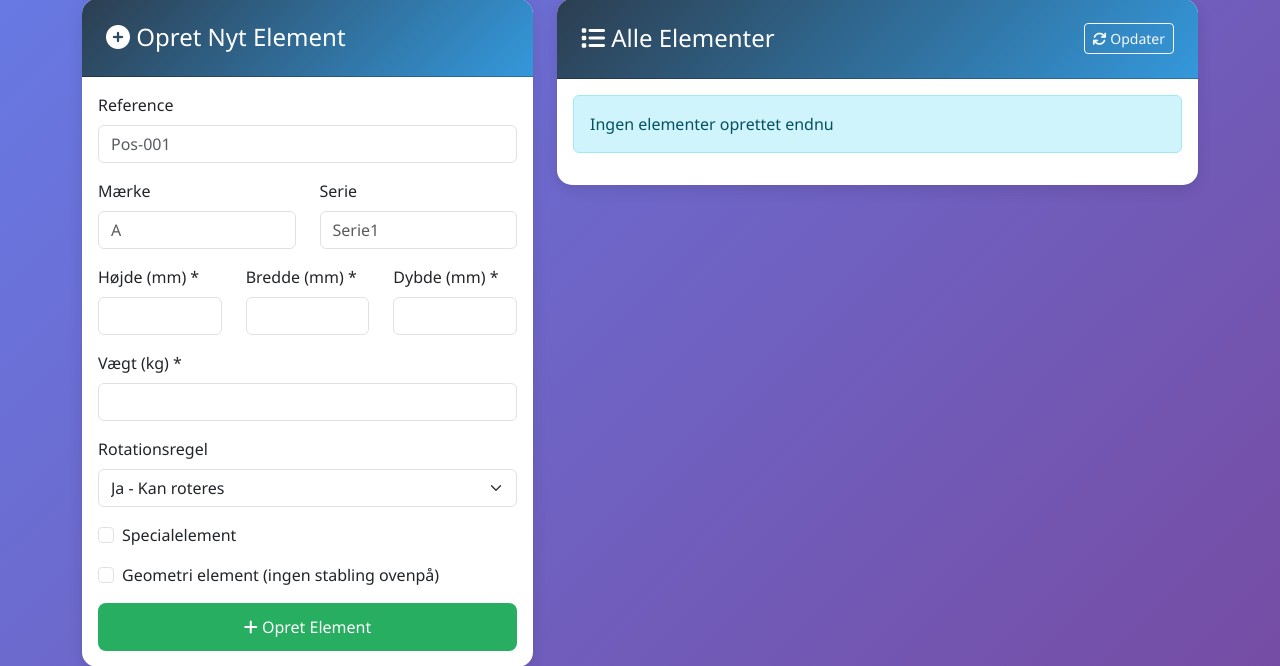
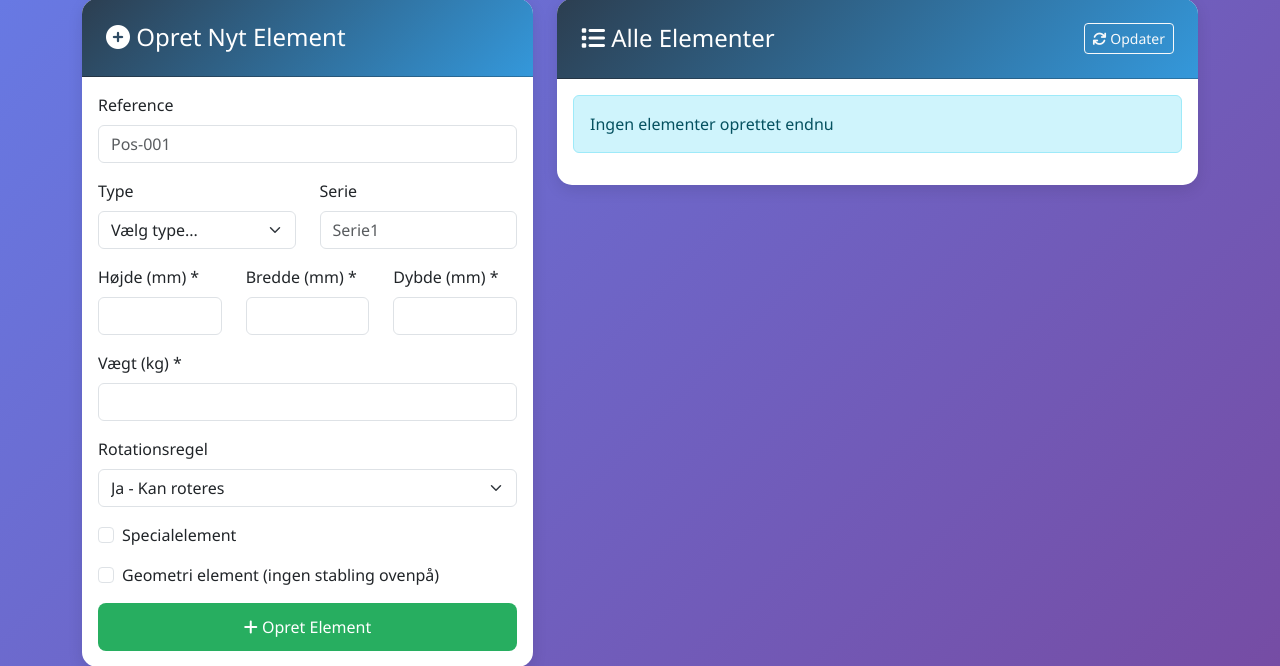
Before and after one commit to Morno01/Eksamen-Acies-case, an ASP.NET Core app: page /Home/Elementer in a window 1280 px wide. Shown: the part 215-881 px from the top of the page. Run offline with ASP.NET Core 8, Linux system fonts and the light colour scheme; data that the repository does not hold is empty; some libraries are stand-ins or nearby versions.

Commit message:
Ændr Mærke til Type (Dør/Vindue) i Element model
VIGTIG: KRÆVER NY MIGRATION - Kør:
  dotnet ef migrations add ChangeMaerkeToType
  dotnet ef database update

Ændringer:
✅ Element.Maerke → Element.Type (Dør/Vindue klassifikation)
✅ Dropdown i Elementer view med Dør og Vindue valg
✅ Opdateret sorteringslogik i ElementSorteringHelper
✅ Opdateret seed data i PalleOptimeringContext
✅ Opdateret default værdi i PalleOptimeringSettings

Dette opfylder krav #6 fra brugerens liste om at ændre
Mærke til Type for at angive om elementet er dør eller vindue.

```diff
--- a/MyProject/Data/PalleOptimeringContext.cs
+++ b/MyProject/Data/PalleOptimeringContext.cs
@@ -127,7 +127,7 @@ namespace MyProject.Data
                     TilladStablingOpTilMaksElementVaegt = 70m,
                     TillaegMonteringAfEndeplade = 20,
                     Aktiv = true,
-                    SorteringsPrioritering = "Maerke,Specialelement,Pallestorrelse,Elementstorrelse,Vaegt,Serie",
+                    SorteringsPrioritering = "Type,Specialelement,Pallestorrelse,Elementstorrelse,Vaegt,Serie",
                     PlacerLaengsteElementerYderst = true,
                     MaksBalanceVaerdi = 100m
                 }
--- a/MyProject/Models/Element.cs
+++ b/MyProject/Models/Element.cs
@@ -17,10 +17,10 @@ namespace MyProject.Models
         public string? Reference { get; set; }
 
         /// <summary>
-        /// Mærke for gruppering af elementer (optimeringsklump)
+        /// Type af element: Dør eller Vindue
         /// </summary>
-        [StringLength(100)]
-        public string? Maerke { get; set; }
+        [StringLength(50)]
+        public string? Type { get; set; }
 
         /// <summary>
         /// Serie (produktions batch)
--- a/MyProject/Models/PalleOptimeringSettings.cs
+++ b/MyProject/Models/PalleOptimeringSettings.cs
@@ -63,10 +63,10 @@ namespace MyProject.Models
 
         /// <summary>
         /// Sorteringskriterier prioritering (kommasepareret)
-        /// F.eks: "Maerke,Specialelement,Pallestorrelse,Elementstorrelse,Vaegt,Serie"
+        /// F.eks: "Type,Specialelement,Pallestorrelse,Elementstorrelse,Vaegt,Serie"
         /// </summary>
         [StringLength(500)]
-        public string SorteringsPrioritering { get; set; } = "Maerke,Specialelement,Pallestorrelse,Elementstorrelse,Vaegt,Serie";
+        public string SorteringsPrioritering { get; set; } = "Type,Specialelement,Pallestorrelse,Elementstorrelse,Vaegt,Serie";
 
         /// <summary>
         /// Om længste elementer skal placeres yderst (alternativt: vægtfordeling)
--- a/MyProject/Services/Helpers/ElementSorteringHelper.cs
+++ b/MyProject/Services/Helpers/ElementSorteringHelper.cs
@@ -32,9 +32,9 @@ namespace MyProject.Services
             {
                 sorteret = prioritet.ToLower() switch
                 {
-                    "maerke" => sorteret == null
-                        ? elementerMedData.OrderBy(e => e.Element.Maerke ?? string.Empty)
-                        : sorteret.ThenBy(e => e.Element.Maerke ?? string.Empty),
+                    "type" => sorteret == null
+                        ? elementerMedData.OrderBy(e => e.Element.Type ?? string.Empty)
+                        : sorteret.ThenBy(e => e.Element.Type ?? string.Empty),
 
                     "specialelement" => sorteret == null
                         ? elementerMedData.OrderByDescending(e => e.Element.ErSpecialelement)
--- a/MyProject/Views/Home/Elementer.cshtml
+++ b/MyProject/Views/Home/Elementer.cshtml
@@ -23,8 +23,12 @@
                     </div>
                     <div class="row">
                         <div class="col-md-6 mb-3">
-                            <label class="form-label">Mærke</label>
-                            <input type="text" class="form-control" id="maerke" placeholder="A">
+                            <label class="form-label">Type</label>
+                            <select class="form-select" id="type">
+                                <option value="">Vælg type...</option>
+                                <option value="Dør">Dør</option>
+                                <option value="Vindue">Vindue</option>
+                            </select>
                         </div>
                         <div class="col-md-6 mb-3">
                             <label class="form-label">Serie</label>
@@ -106,7 +110,7 @@
 
             const element = {
                 reference: document.getElementById('reference').value || null,
-                maerke: document.getElementById('maerke').value || null,
+                type: document.getElementById('type').value || null,
                 serie: document.getElementById('serie').value || null,
                 hoejde: parseInt(document.getElementById('hoejde').value),
                 bredde: parseInt(document.getElementById('bredde').value),
@@ -164,7 +168,7 @@
                                     </h6>
                                     <small class="text-muted">
                                         ${el.hoejde}×${el.bredde}×${el.dybde} mm | ${el.vaegt} kg
-                                        ${el.maerke ? ' | Mærke: ' + el.maerke : ''}
+                                        ${el.type ? ' | Type: ' + el.type : ''}
                                         ${el.serie ? ' | Serie: ' + el.serie : ''}
                                     </small>
                                     ${el.erSpecialelement ? '<span class="badge bg-warning ms-2">Special</span>' : ''}
```
